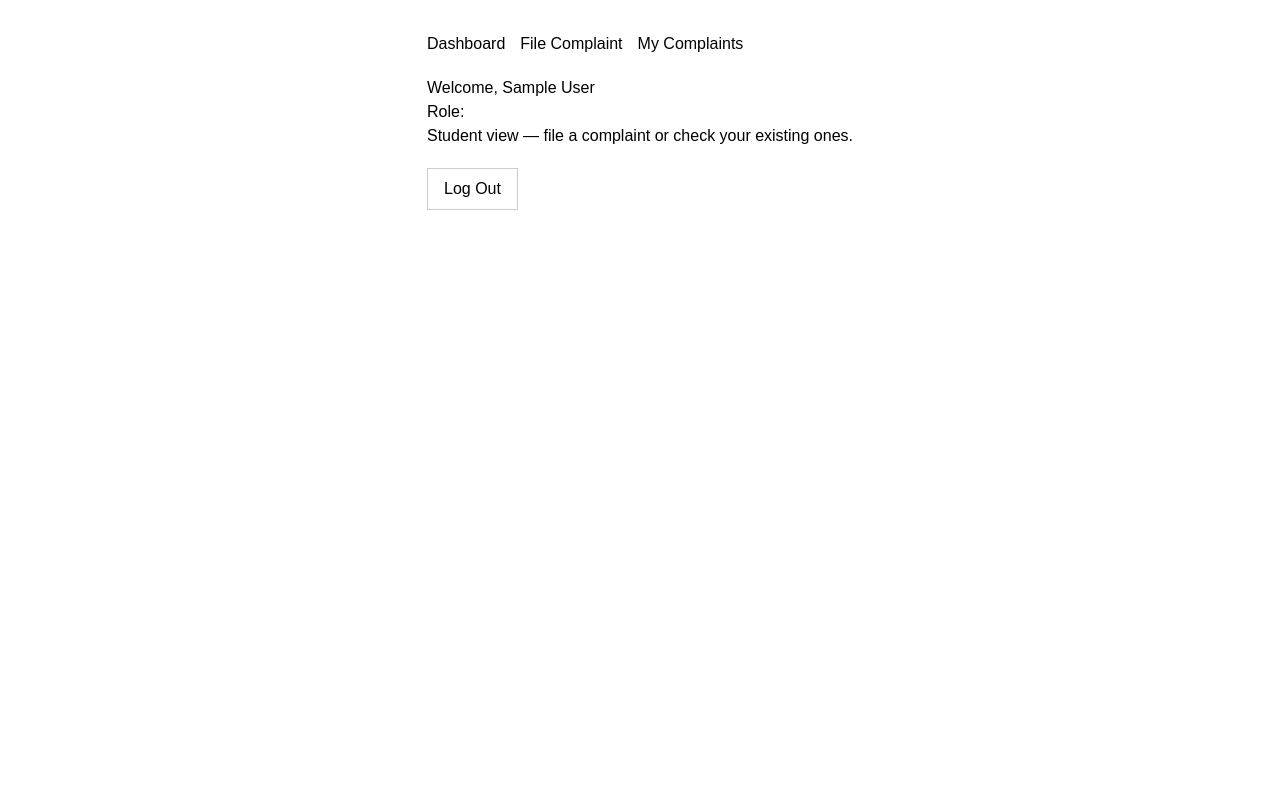
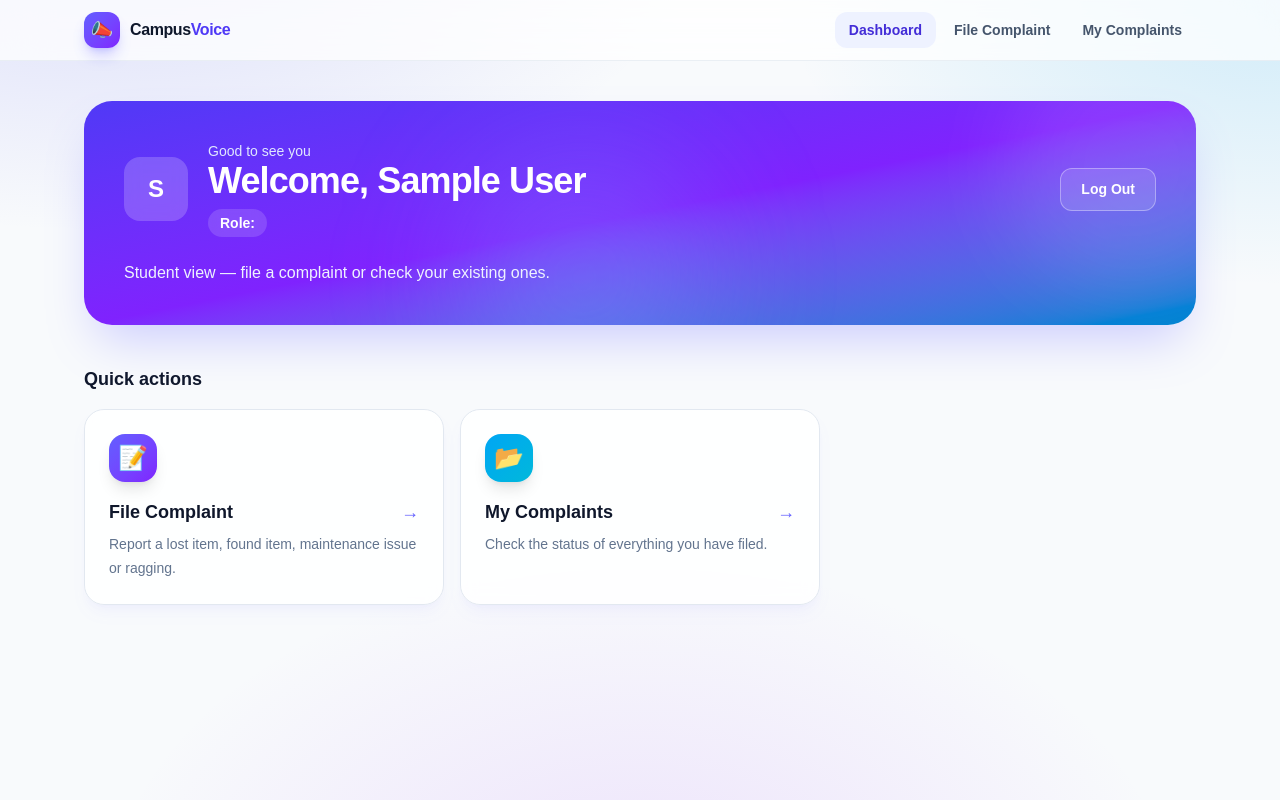
Before and after one commit to zaheedui/-campus-complaint-system, a Next.js app: page /dashboard in a window 1280 px wide. Built offline with nearby package versions, Linux system fonts and the light colour scheme; no server answers; sample sign-in values are in the browser's storage.

Commit message:
Redesign dashboard UI

```diff
--- a/app/dashboard/page.tsx
+++ b/app/dashboard/page.tsx
@@ -14,29 +14,115 @@ export default function DashboardPage() {
     }
   }, [status, router]);
 
-  if (status === 'loading') return <p>Loading...</p>;
+  if (status === 'loading')
+    return (
+      <div className="flex min-h-screen flex-col items-center justify-center gap-4" style={{ background: '#f8fafc' }}>
+        <div className="h-10 w-10 animate-spin rounded-full border-4 border-indigo-100 border-t-indigo-600" />
+        <p className="text-sm font-medium text-slate-500">Loading...</p>
+      </div>
+    );
   if (!session) return null;
 
   const role = (session.user as any).role;
+  const name = String(session.user?.name || '?');
+
+  const tiles = [
+    { href: '/file-complaint', icon: '📝', title: 'File Complaint', text: 'Report a lost item, found item, maintenance issue or ragging.', tone: 'from-indigo-500 to-violet-600' },
+    { href: '/my-complaints', icon: '📂', title: 'My Complaints', text: 'Check the status of everything you have filed.', tone: 'from-sky-500 to-cyan-500' },
+    ...(role === 'admin'
+      ? [{ href: '/admin', icon: '🧰', title: 'Admin Panel', text: 'Manage all complaints, update statuses and find matches.', tone: 'from-rose-500 to-orange-500' }]
+      : []),
+  ];
 
   return (
-    <div style={{ maxWidth: 600, margin: '2rem auto' }}>
-      <nav style={{ marginBottom: 20 }}>
-        <a href="/dashboard" style={{ marginRight: 15 }}>Dashboard</a>
-        <a href="/file-complaint" style={{ marginRight: 15 }}>File Complaint</a>
-        <a href="/my-complaints" style={{ marginRight: 15 }}>My Complaints</a>
-        {role === 'admin' && <a href="/admin">Admin Panel</a>}
-      </nav>
-      <h1>Welcome, {session.user?.name}</h1>
-      <p>Role: {role}</p>
-      {role === 'admin' ? (
-        <p>Admin view — complaint management tools go here.</p>
-      ) : (
-        <p>Student view — file a complaint or check your existing ones.</p>
-      )}
-      <button onClick={() => signOut({ callbackUrl: '/login' })} style={{ marginTop: 20, padding: '8px 16px' }}>
-        Log Out
-      </button>
+    <div
+      className="min-h-screen"
+      style={{
+        background:
+          'radial-gradient(1000px 520px at 8% -10%, rgba(99,102,241,.2), transparent 60%), radial-gradient(900px 520px at 100% 0%, rgba(14,165,233,.17), transparent 55%), radial-gradient(900px 600px at 50% 115%, rgba(168,85,247,.15), transparent 60%), #f8fafc',
+      }}
+    >
+      <header className="sticky top-0 z-30 border-b border-slate-200/70 bg-white/75 backdrop-blur-xl">
+        <div className="mx-auto flex max-w-6xl items-center justify-between gap-4 px-5 py-3">
+          <a href="/dashboard" className="inline-flex items-center gap-2.5">
+            <span className="flex h-9 w-9 items-center justify-center rounded-xl bg-gradient-to-br from-indigo-500 to-violet-600 text-lg shadow-lg shadow-indigo-500/30">📣</span>
+            <span className="text-base font-extrabold tracking-tight text-slate-900">
+              Campus<span className="text-indigo-600">Voice</span>
+            </span>
+          </a>
+          <nav className="flex items-center gap-1 overflow-x-auto">
+            <a href="/dashboard" className="whitespace-nowrap rounded-xl bg-indigo-50 px-3.5 py-2 text-sm font-semibold text-indigo-700">Dashboard</a>
+            <a href="/file-complaint" className="whitespace-nowrap rounded-xl px-3.5 py-2 text-sm font-semibold text-slate-600 transition hover:bg-slate-100 hover:text-slate-900">File Complaint</a>
+            <a href="/my-complaints" className="whitespace-nowrap rounded-xl px-3.5 py-2 text-sm font-semibold text-slate-600 transition hover:bg-slate-100 hover:text-slate-900">My Complaints</a>
+            {role === 'admin' && (
+              <a href="/admin" className="whitespace-nowrap rounded-xl px-3.5 py-2 text-sm font-semibold text-slate-600 transition hover:bg-slate-100 hover:text-slate-900">Admin Panel</a>
+            )}
+          </nav>
+        </div>
+      </header>
+
+      <div className="mx-auto w-full max-w-6xl px-5 py-10">
+        <section className="relative overflow-hidden rounded-[1.75rem] bg-gradient-to-br from-indigo-600 via-violet-600 to-sky-600 p-8 text-white shadow-2xl shadow-indigo-500/30 sm:p-10">
+          <div className="absolute -right-16 -top-16 h-64 w-64 rounded-full bg-white/10 blur-2xl" />
+          <div className="absolute -bottom-20 left-1/3 h-64 w-64 rounded-full bg-sky-300/20 blur-3xl" />
+          <div className="relative flex flex-wrap items-center justify-between gap-6">
+            <div className="flex items-center gap-5">
+              <div className="flex h-16 w-16 items-center justify-center rounded-2xl bg-white/20 text-2xl font-black backdrop-blur">
+                {name.charAt(0).toUpperCase()}
+              </div>
+              <div>
+                <p className="text-sm font-medium text-indigo-100">Good to see you</p>
+                <h1 className="text-3xl font-extrabold tracking-tight sm:text-4xl">Welcome, {session.user?.name}</h1>
+                <p className="mt-2 inline-flex items-center rounded-full bg-white/15 px-3 py-1 text-sm font-semibold backdrop-blur">
+                  Role: {role}
+                </p>
+              </div>
+            </div>
+            <button
+              onClick={() => signOut({ callbackUrl: '/login' })}
+              style={{
+                color: '#ffffff',
+                background: 'rgba(255,255,255,0.12)',
+                border: '1px solid rgba(255,255,255,0.35)',
+                borderRadius: 12,
+                padding: '10px 20px',
+                fontSize: 14,
+                fontWeight: 600,
+                cursor: 'pointer',
+              }}
+            >
+              Log Out
+            </button>
+          </div>
+          <p className="relative mt-6 max-w-xl text-indigo-50">
+            {role === 'admin' ? (
+              <>Admin view — complaint management tools go here.</>
+            ) : (
+              <>Student view — file a complaint or check your existing ones.</>
+            )}
+          </p>
+        </section>
+
+        <h2 className="mb-4 mt-10 text-lg font-bold text-slate-900">Quick actions</h2>
+        <div className="grid gap-4 sm:grid-cols-2 lg:grid-cols-3">
+          {tiles.map((t) => (
+            <a
+              key={t.href}
+              href={t.href}
+              className="group rounded-[1.25rem] border border-slate-200 bg-white/85 p-6 shadow-lg shadow-indigo-500/5 backdrop-blur transition hover:-translate-y-1 hover:border-indigo-300 hover:shadow-xl hover:shadow-indigo-500/15"
+            >
+              <span className={`mb-4 flex h-12 w-12 items-center justify-center rounded-2xl bg-gradient-to-br text-2xl shadow-lg ${t.tone}`}>
+                {t.icon}
+              </span>
+              <h3 className="flex items-center justify-between text-lg font-bold text-slate-900">
+                {t.title}
+                <span className="text-indigo-500 transition group-hover:translate-x-1">→</span>
+              </h3>
+              <p className="mt-1.5 text-sm leading-6 text-slate-500">{t.text}</p>
+            </a>
+          ))}
+        </div>
+      </div>
     </div>
   );
 }
```
